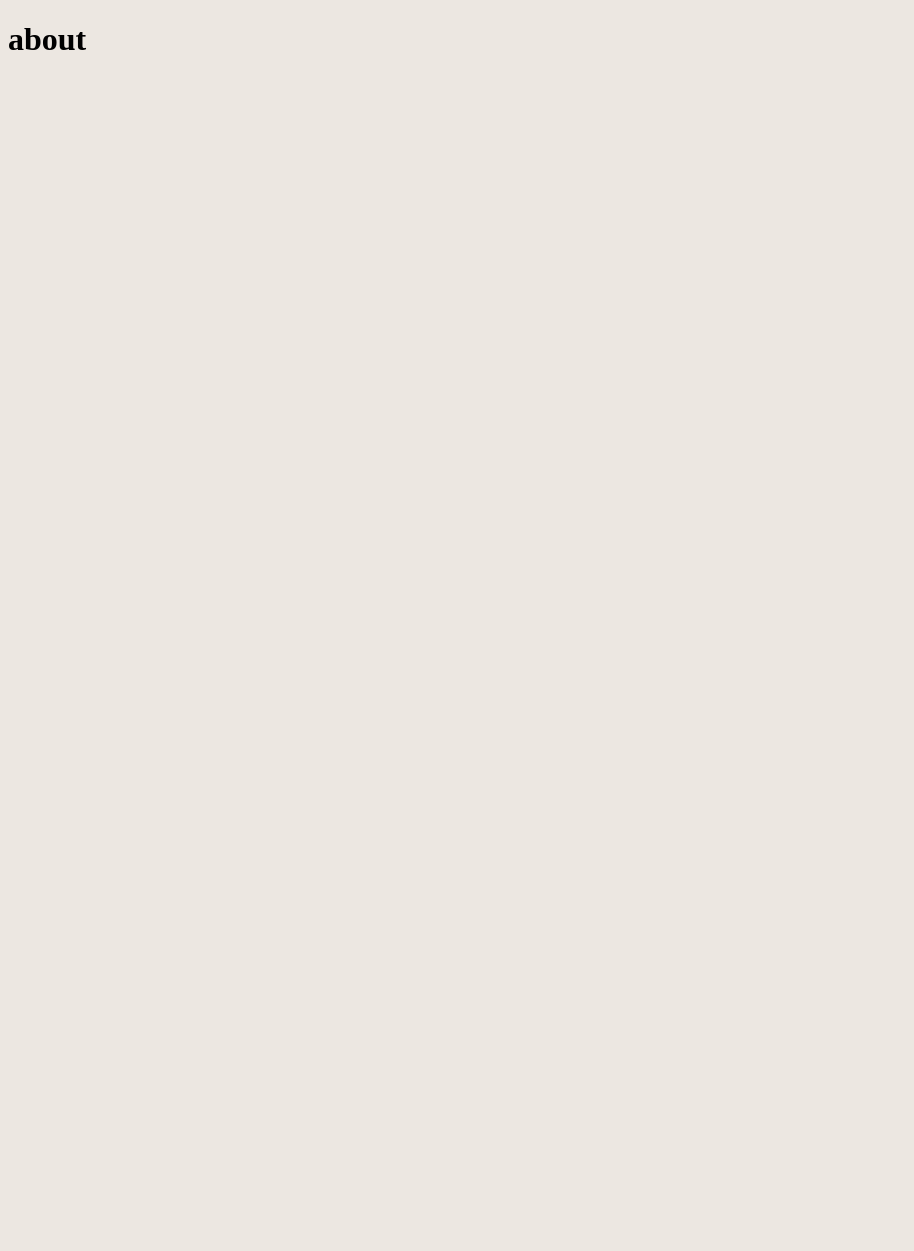
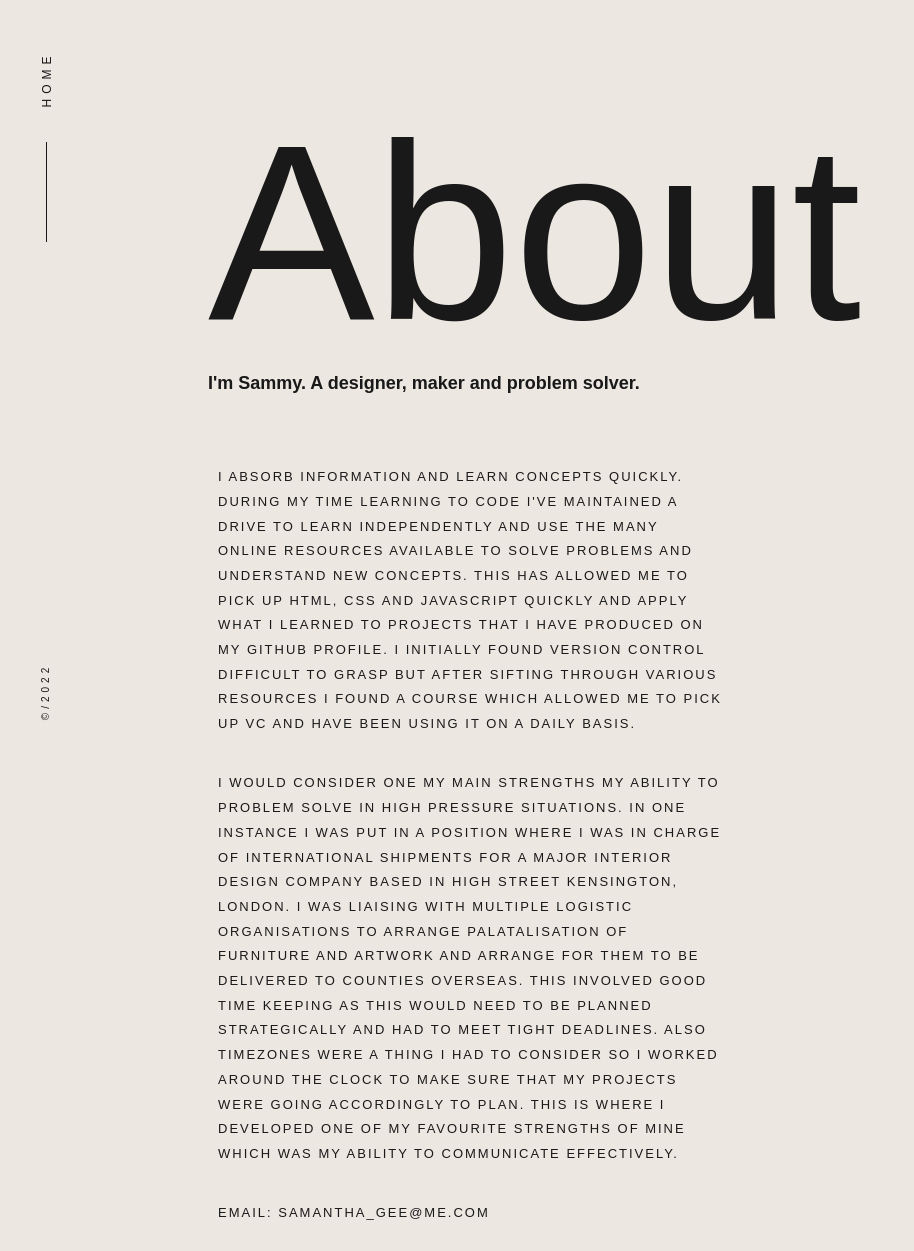
Before and after one commit to sammygee123/personal-portfolio, a plain HTML site: page pages/about.html in a window 1280 px wide. Shown: the whole page, without its empty margins (0-914 px from the left). Before the commit the page ends 800 px from the top, so only its background shows below. Drawn offline with Linux system fonts and the light colour scheme.

Commit message:
added styles and text also added about page

```diff
--- a/pages/about.html
+++ b/pages/about.html
@@ -5,12 +5,40 @@
     <meta charset="UTF-8">
     <meta http-equiv="X-UA-Compatible" content="IE=edge">
     <meta name="viewport" content="width=device-width, initial-scale=1.0">
-    <title>about</title>
-    <link rel="stylesheet" href="/styles/styles.css">
+    <title>About</title>
+    <link rel="stylesheet" href="/styles/about.css">
 </head>
 
 <body>
-    <h1>about</h1>
+    <div class="container">
+        <div class="nav-left">
+            <div class="nav-left-item"><a href="/index.html"
+                    target="_blank " class="nav-left-link">HOME</a></div>
+
+            <div class="nav-line"></div>
+            <div class="copyright">©/2022</div>
+        </div>
+
+        <div class="inner">
+            <div class="hero">
+                <h1>About</h1>
+                <h2>I'm Sammy. A designer, maker and problem solver.</h2>
+
+            </div>
+            <div class="header">
+                    <h4 class="description">I absorb information and learn concepts quickly. During my time learning to code I've maintained a drive to learn independently and use the many online resources available to solve problems and understand new concepts. This has allowed me to pick up HTML, CSS and JavaScript quickly and apply what I learned to projects that I have produced on my Github profile. I initially found version control difficult to grasp but after sifting through various resources I found a course which allowed me to pick up VC and have been using it on a daily basis.
+                    </h4>
+                    <h4 class="description">I would consider one my main strengths my ability to problem solve in high pressure situations.
+                        In one instance I was put in a position where I was in charge of international shipments for a major interior design company based in high street Kensington, London. I was liaising with multiple logistic organisations to arrange palatalisation of furniture and artwork and arrange for them to be delivered to counties overseas. This involved good time keeping as this would need to be planned strategically and had to meet tight deadlines. Also timezones were a thing I had to consider so I worked around the clock to make sure that my projects were going accordingly to plan.
+                        This is where I developed one of my favourite strengths of mine which was my ability to communicate effectively. </h4>
+                    <h4 class="description">Email: <a href="mailto:samantha_gee@me.com"
+                        target="_blank " class="nav-left-link">samantha_gee@me.com</a></h4>
+
+            </div>
+
+        </div>
+    </div>
+    <script defer src="/index.js"></script>
 </body>
 
 </html>
--- a/styles/contact.scss
+++ b/styles/about.scss
@@ -12,7 +12,7 @@
 
 
 body {
-    background-color: #1a1818;
+    background-color: #ece7e1;
 }
 
 
@@ -20,11 +20,11 @@ body {
 .container {
     position: relative;
     font-family: Montserrat, sans-serif;
-    color: #ece7e1;
+    color: #1a1919;
     font-size: 12px;
     line-height: 20px;
     &-work{
-       color: #ece7e1;
+       color: #1a1919;
     }
 }
 
@@ -86,7 +86,7 @@ body {
     font-weight: 200;
     a {
         text-decoration: none;
-        color: #ece7e1;
+        color: #1a1919;
         font-family: Montserrat, sans-serif;
     }
 }
@@ -113,7 +113,7 @@ body {
 
     a {
         text-decoration: none;
-        color: #ece7e1;
+        color: #1a1919;
 
     }
 
@@ -155,7 +155,7 @@ body {
 
         a {
             text-decoration: none;
-            color: #ece7e1;
+            color: #1a1919;
             font-family: Montserrat, sans-serif;
         }
 
@@ -183,7 +183,7 @@ body {
         height: 100px;
         margin-top: 10px;
         margin-bottom: 80px;
-        background-color: #ece7e1;
+        background-color: #1a1919;
     }
 
 
@@ -191,7 +191,7 @@ body {
 
 a:hover {
     text-decoration: line-through;
-    color: #ece7e1;
+    color: #1a1919;
 
 
 }
@@ -203,6 +203,6 @@ a:hover {
     text-align: center;
     letter-spacing: 4px;
     transform: rotate(-90deg);
-    margin-top: 30vh;
+    margin-top: 45vh;
 
 }
```
Also changed, not shown: pages/work.html (+2 -4 lines), styles/about.css, styles/work.css, 1 other file.
